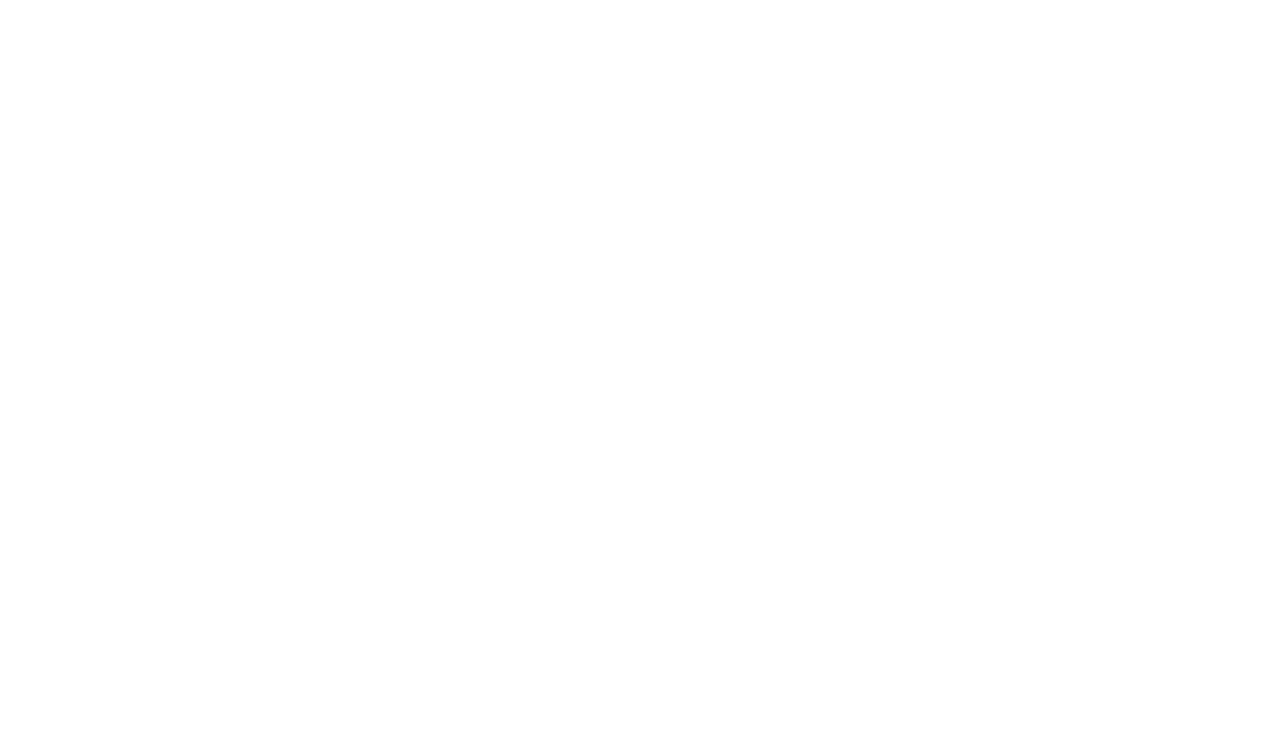
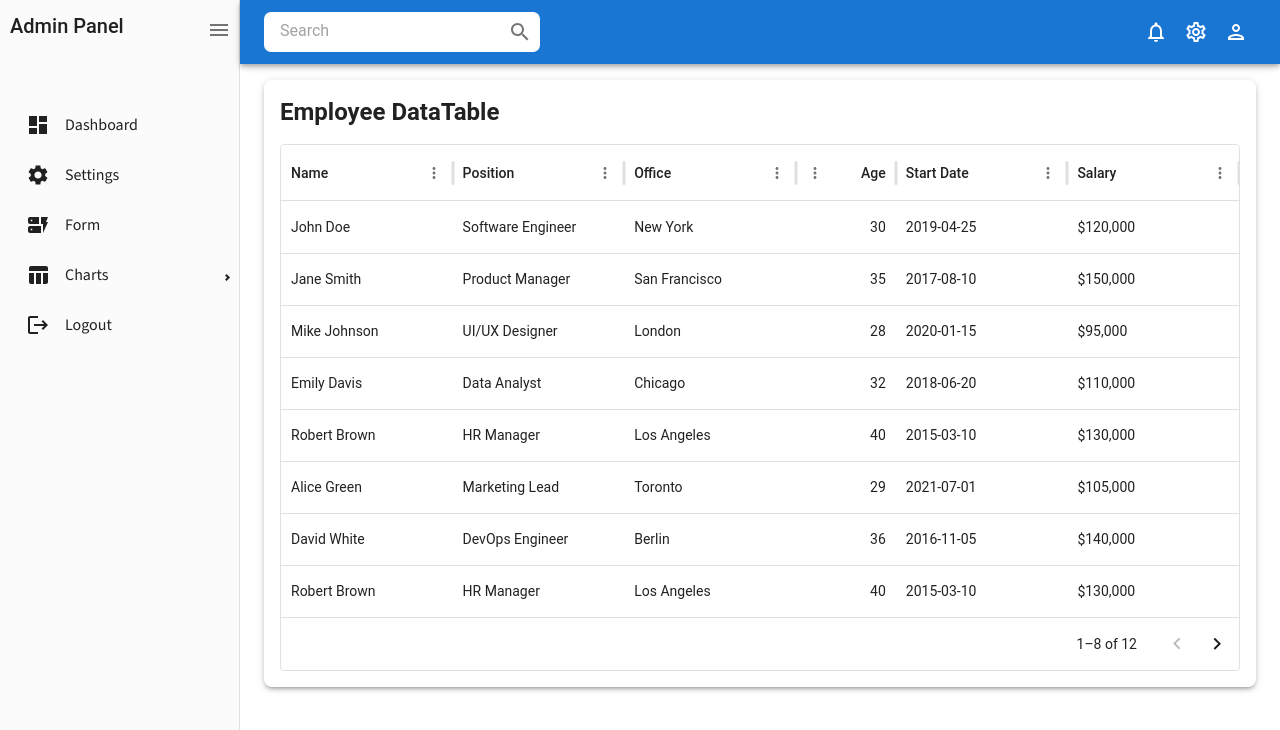
Before and after one commit to SaurabhNegis/Admin_panel, a React (Vite) app: page /dataTable in a window 1280 px wide. Before the commit this address had no page. Shown: the top 730 px of the page. Built offline with nearby package versions, Linux system fonts and the light colour scheme; a web font is replaced by a local one.

Commit message:
added the datatable page and relate changes in sidebar, appRoutes.jsx

```diff
--- a/package.json
+++ b/package.json
@@ -14,6 +14,7 @@
     "@emotion/styled": "^11.14.0",
     "@mui/icons-material": "^6.4.3",
     "@mui/material": "^6.4.4",
+    "@mui/x-data-grid": "^7.26.0",
     "@toolpad/core": "^0.12.0",
     "react": "^19.0.0",
     "react-dom": "^19.0.0",
--- a/src/components/common/Sidebar.jsx
+++ b/src/components/common/Sidebar.jsx
@@ -6,7 +6,7 @@
 import MenuOutlinedIcon from "@mui/icons-material/MenuOutlined";
 import DynamicFormIcon from '@mui/icons-material/DynamicForm';
 import TableChartIcon from '@mui/icons-material/TableChart';
-
+import PivotTableChartIcon from '@mui/icons-material/PivotTableChart';
 const Sidebars = ({ isCollapsed, setIsCollapsed }) => {
   const location = useLocation(); // Getting the current location for sidebar menuitem
 
@@ -78,11 +78,18 @@
           {/* Tabel */}
           <SubMenu icon={<TableChartIcon/>}
           label="Charts">
+          {/*Basic Tabel */}
+
       <MenuItem icon={<TableChartIcon />}
             component={<Link to={"/basicTables"} />}
       >basic Table</MenuItem>
-      <MenuItem>Data Table </MenuItem>
+    {/* Data table  */}
+
+         <MenuItem icon={<PivotTableChartIcon />}
+            component={<Link to={"/dataTable"} />}
+      >Data Table </MenuItem>
     </SubMenu>
+
 
           {/* Logout MenuItem */}
           <MenuItem
--- a/src/pages/Tables/DataTable.jsx
+++ b/src/pages/Tables/DataTable.jsx
@@ -0,0 +1,48 @@
+import React from "react";
+import { Box, Typography } from "@mui/material";
+import { DataGrid } from "@mui/x-data-grid";
+
+const columns = [
+  { field: "name", headerName: "Name", flex: 1, minWidth: 150 },
+  { field: "position", headerName: "Position", flex: 1, minWidth: 150 },
+  { field: "office", headerName: "Office", flex: 1, minWidth: 150 },
+  { field: "age", headerName: "Age", type: "number", flex: 0.5, minWidth: 100 },
+  { field: "startDate", headerName: "Start Date", flex: 1, minWidth: 150 },
+  { field: "salary", headerName: "Salary", flex: 1, minWidth: 150 },
+];
+
+const rows = [
+  { id: 1, name: "John Doe", position: "Software Engineer", office: "New York", age: 30, startDate: "2019-04-25", salary: "$120,000" },
+  { id: 2, name: "Jane Smith", position: "Product Manager", office: "San Francisco", age: 35, startDate: "2017-08-10", salary: "$150,000" },
+  { id: 3, name: "Mike Johnson", position: "UI/UX Designer", office: "London", age: 28, startDate: "2020-01-15", salary: "$95,000" },
+  { id: 4, name: "Emily Davis", position: "Data Analyst", office: "Chicago", age: 32, startDate: "2018-06-20", salary: "$110,000" },
+  { id: 5, name: "Robert Brown", position: "HR Manager", office: "Los Angeles", age: 40, startDate: "2015-03-10", salary: "$130,000" },
+  { id: 6, name: "Alice Green", position: "Marketing Lead", office: "Toronto", age: 29, startDate: "2021-07-01", salary: "$105,000" },
+  { id: 7, name: "David White", position: "DevOps Engineer", office: "Berlin", age: 36, startDate: "2016-11-05", salary: "$140,000" },
+  { id: 8, name: "Robert Brown", position: "HR Manager", office: "Los Angeles", age: 40, startDate: "2015-03-10", salary: "$130,000" },
+  { id: 9, name: "Alice Green", position: "Marketing Lead", office: "Toronto", age: 29, startDate: "2021-07-01", salary: "$105,000" },
+  { id: 10, name: "David White", position: "DevOps Engineer", office: "Berlin", age: 36, startDate: "2016-11-05", salary: "$140,000" },
+  { id: 11, name: "Chris Walker", position: "IT Support", office: "Dublin", age: 27, startDate: "2022-02-01", salary: "$90,000" },
+  { id: 12, name: "Laura Adams", position: "Finance Manager", office: "Madrid", age: 45, startDate: "2010-11-30", salary: "$160,000" },
+
+];
+
+const DataTable = () => {
+  return (
+    <Box sx={{ height: "auto", width: "100%", boxShadow: 3, borderRadius: 2, bgcolor: "white", p: 2 }}>
+      <Typography variant="h5" sx={{ mb: 2, fontWeight: "bold" }}>
+        Employee DataTable
+      </Typography>
+      <DataGrid
+        rows={rows}
+        columns={columns}
+        pageSizeOptions={[5, 10, 15]}
+        initialState={{ pagination: { paginationModel: { pageSize: 8 } } }}
+        disableRowSelectionOnClick
+        sx={{ fontSize: 14 }}
+      />
+    </Box>
+  );
+};
+
+export default DataTable;
--- a/src/routes/AppRoutes.jsx
+++ b/src/routes/AppRoutes.jsx
@@ -11,6 +11,7 @@
 // import NotFound from '../pages/NotFound';
 import MainLayout from '../layout/MainLayout';
 import BasicTables from '../pages/Tables/BasicTables';
+import DataTable from '../pages/Tables/DataTable';
 
 const AppRoutes = () => (
   <Routes>
@@ -33,6 +34,7 @@
 
       <Route path="formPage" element={<FormPage />} />
       <Route path="basicTables" element={<BasicTables />} />
+      <Route path="dataTable" element={<DataTable />} />
 
 
     </Route>
```
Also changed, not shown: 1 other file (tests, documents, lock files or other folders).
